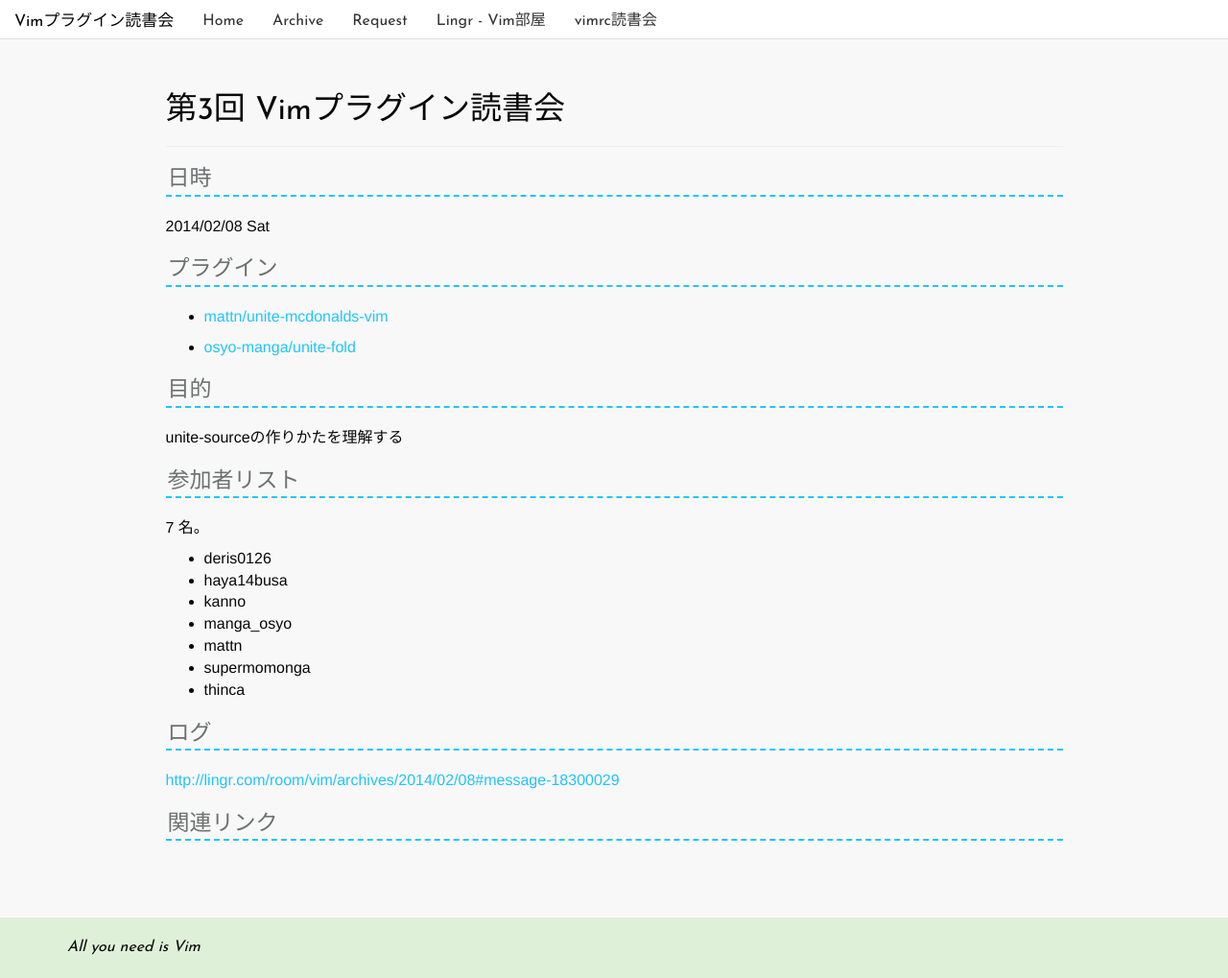
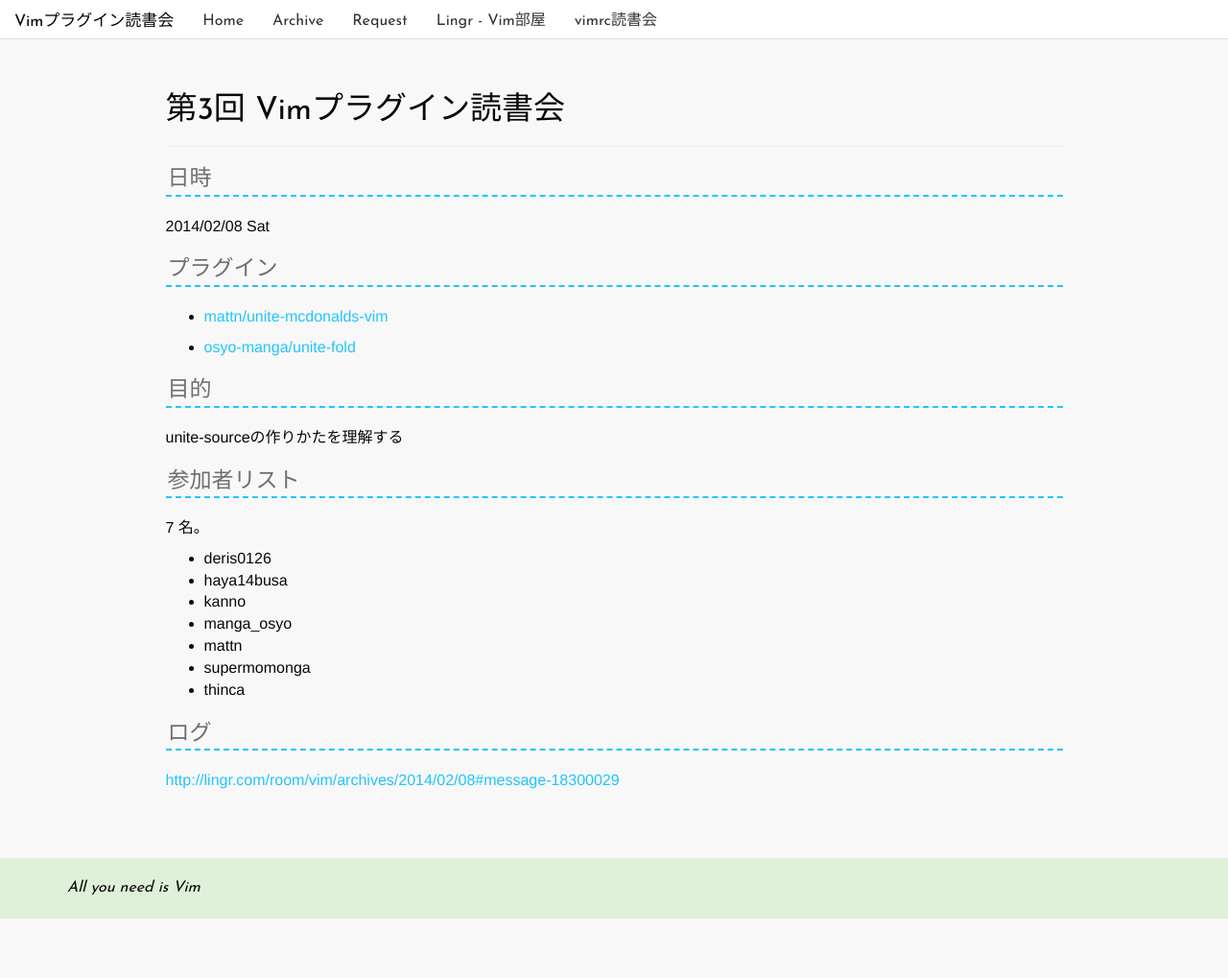
Before and after one commit to haya14busa/reading-vimplugin, a Jekyll site: the page built from archive/003.md, in a window 1280 px wide and 1019 px high. Shown: the whole window at 96% size. Built offline with Jekyll 4.4.1, drawn with Linux system fonts in a browser that asks for light colours; nearby versions of some CDN libraries; Markdown is read by kramdown in place of the engine named in the settings.

Commit message:
Improve template archive.md: Do not show relevant links if they aren't exist

```diff
--- a/_includes/archive.md
+++ b/_includes/archive.md
@@ -31,7 +31,9 @@
 ### ログ
 <{{ archive.log }}>
 
+{% if archive.links %}
 ### 関連リンク
 {% for link in archive.links %}
   - [{{ link.title }}]({{ link.url }})
 {% endfor %}
+{% endif %}
```
